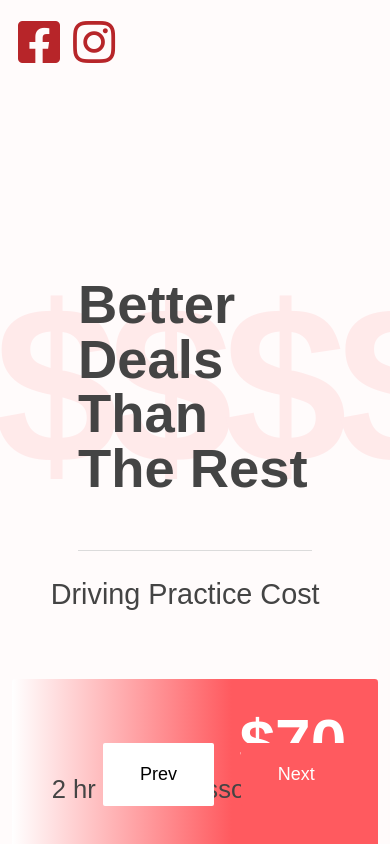
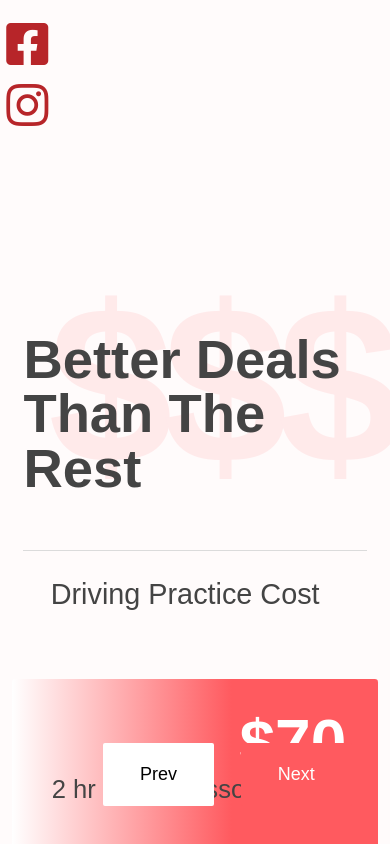
Before and after one commit to ijh5005/starsandstripesdrivingschool, a React (Create React App) app: page /page/service in a window 390 px wide. Shown: the top 844 px of the page. Built offline with nearby package versions, Linux system fonts and the light colour scheme; the HTML template or start-up script is replaced by a standard one; a web font is replaced by a local one.

Commit message:
css changed

```diff
--- a/src/components/HomePage/LeftSide/Bottom/index.css
+++ b/src/components/HomePage/LeftSide/Bottom/index.css
@@ -9,16 +9,14 @@
   line-height: 1;
   font-size: 9vh;
   margin: 0;
-  font-weight: 700;
+  font-weight: 900;
 }
 
 .minitext {
   font-size: 1.5em;
   font-weight: 300;
-  margin-top: 1em;
   width: 20em;
-  line-height: 1;
-  margin: 0;
+  letter-spacing: 2px;
 }
 
 #startBtn {
@@ -40,6 +38,10 @@ a {
 
 .phoneLink {
   color: #fff;
+}
+
+#bottom a.phone p {
+  margin: 0;
 }
 
 /***************************/
--- a/src/components/HomePage/LeftSide/Bottom/index.js
+++ b/src/components/HomePage/LeftSide/Bottom/index.js
@@ -12,7 +12,7 @@ const Bottom = () => {
     <div id="bottom" className="hideBeforeFadeIn hideBeforeFadeInSetup">
       <p id="title">Stars & Stripes Driving School</p>
       <p className="minitext">The best school in Philadelphia <span id="flag">&#9873;</span> <br/>Door to Door Lessons</p>
-      <a href="tel:267-262-1196">
+      <a class="phone" href="tel:267-262-1196">
         <p className="minitext phoneLink">(267) 262 - 1196</p>
       </a>
       <Link to={'/page/service'}>
--- a/src/components/ServicePage/Heading/index.css
+++ b/src/components/ServicePage/Heading/index.css
@@ -43,7 +43,10 @@
 
 /* Medium devices (landscape tablets, 768px and up) */
 @media only screen and (max-width: 768px) {
-
+  .headingContainer {
+    width: 88vw;
+    z-index: 0;
+  }
 }
 
 /* Large devices (laptops/desktops, 992px and up) */
--- a/src/components/ServicePage/index.css
+++ b/src/components/ServicePage/index.css
@@ -3,7 +3,7 @@
   justify-content: center;
   align-items: center;
   margin: 1em;
-  font-size: 4.4em;
+  font-size: 3.4em;
   font-weight: 800;
   line-height: 1;
   margin-bottom: 0;
--- a/src/components/SocialMediaBar/index.css
+++ b/src/components/SocialMediaBar/index.css
@@ -39,7 +39,10 @@ a {
 /* Medium devices (landscape tablets, 768px and up) */
 @media only screen and (max-width: 768px) {
 	#socialMediaBar {
-		top: 0;
+		top: 02em;
+	}
+	#socialMediaIcons {
+		flex-direction: column;
 	}
 }
 
```
